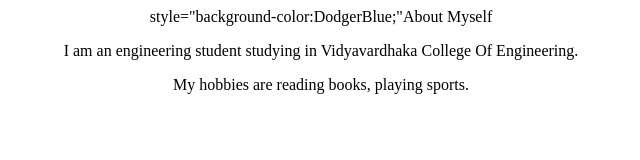
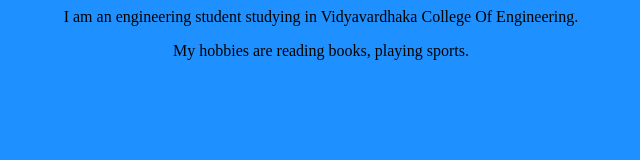
Before and after one commit to ChinmaiHK/chinmaihk.github.io, a plain HTML site: page index.html in a window 1280 px wide. Shown: the whole page, without its empty margins (319-959 px from the left). Drawn offline with Linux system fonts and the light colour scheme.

Commit message:
Update index.html

```diff
--- a/index.html
+++ b/index.html
@@ -1,8 +1,7 @@
 <html>
-<body>
-<bgcolor="red">
+<body style="background-color:DodgerBlue;>
 
-<h> <center>style="background-color:DodgerBlue;"About Myself <center></h>
+<h> <center>"About Myself <center></h>
 
 <p><center> I am an engineering student studying in Vidyavardhaka College Of Engineering.<center>  </p>
    <p><center> My hobbies are reading books, playing sports.<center>  </p>
```
